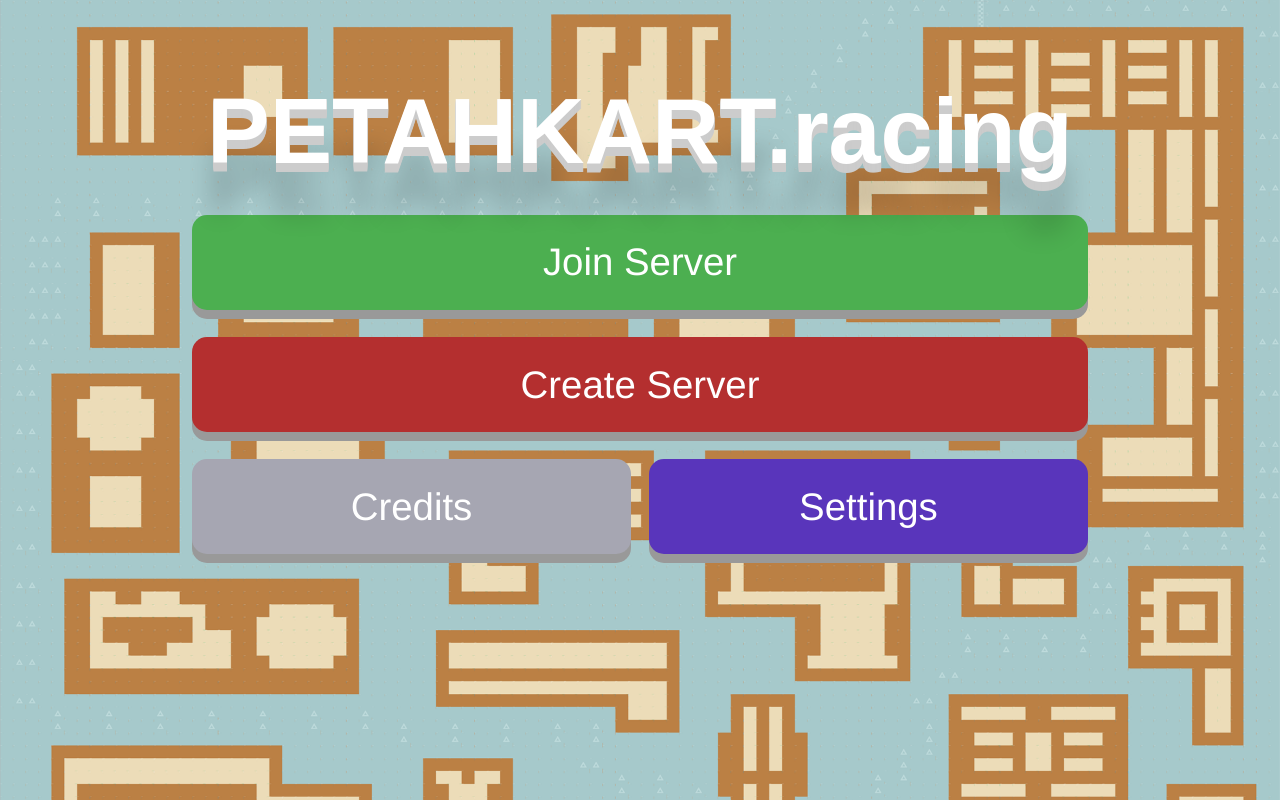
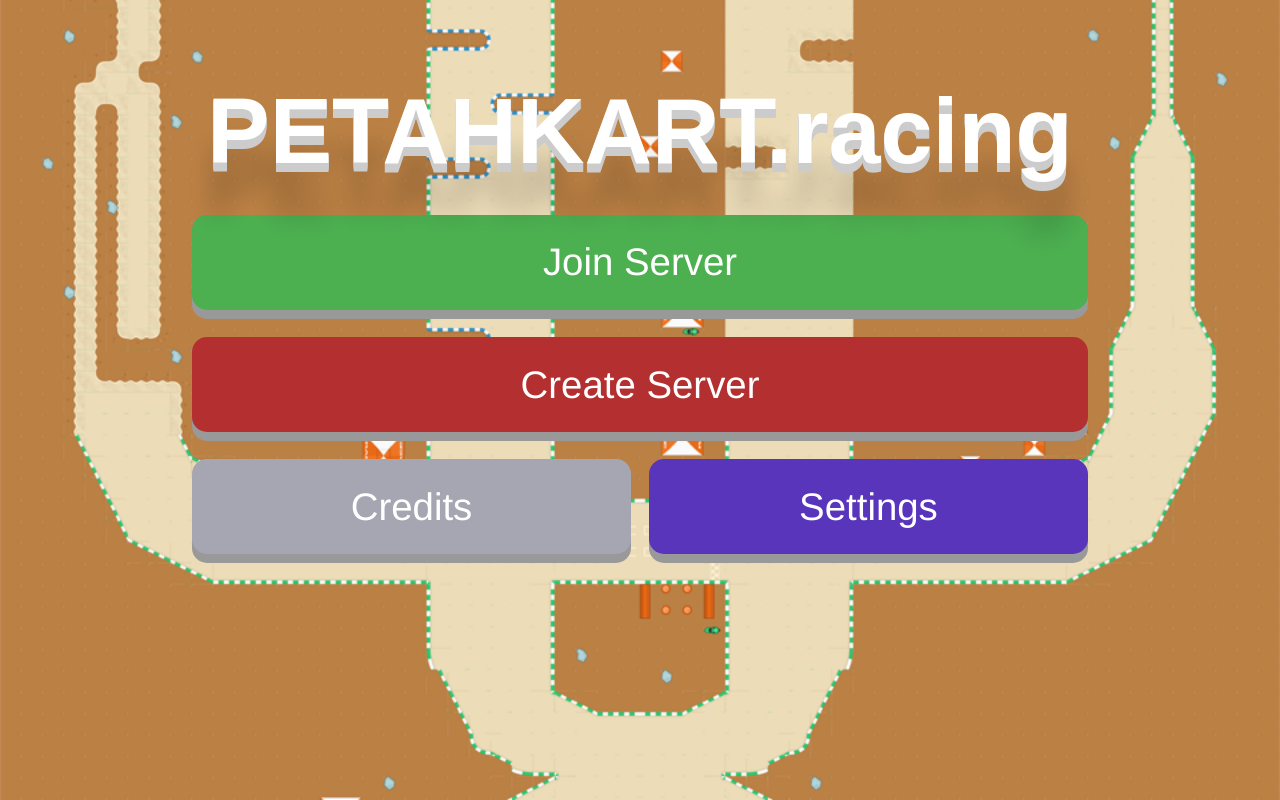
Before and after one commit to petelliott/petah-kart, a website: page client/src/UIUX/ui.html in a window 1280 px wide. Drawn offline with Linux system fonts and the light colour scheme; a web font is replaced by a local one.

Commit message:
idk what this does

```diff
--- a/client/src/UIUX/ui.css
+++ b/client/src/UIUX/ui.css
@@ -50,7 +50,7 @@
   }
 
   .background-image {
-    background-image: url('resources/images/maps/Map3.png');
+    background-image: url('resources/images/maps/Map2.png');
     background-attachment: fixed;
     background-size: cover;
     -webkit-animation: backgroundScroll 15s linear 1;
```
